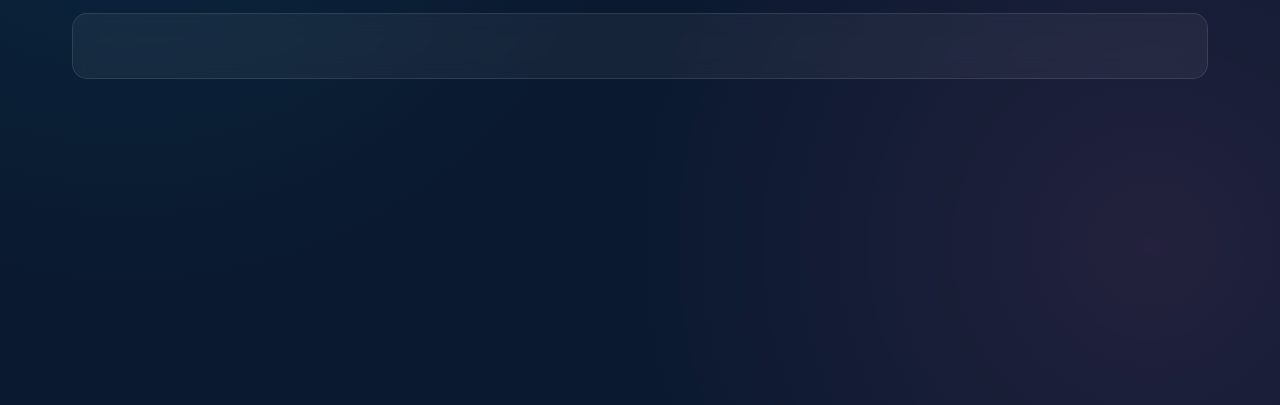
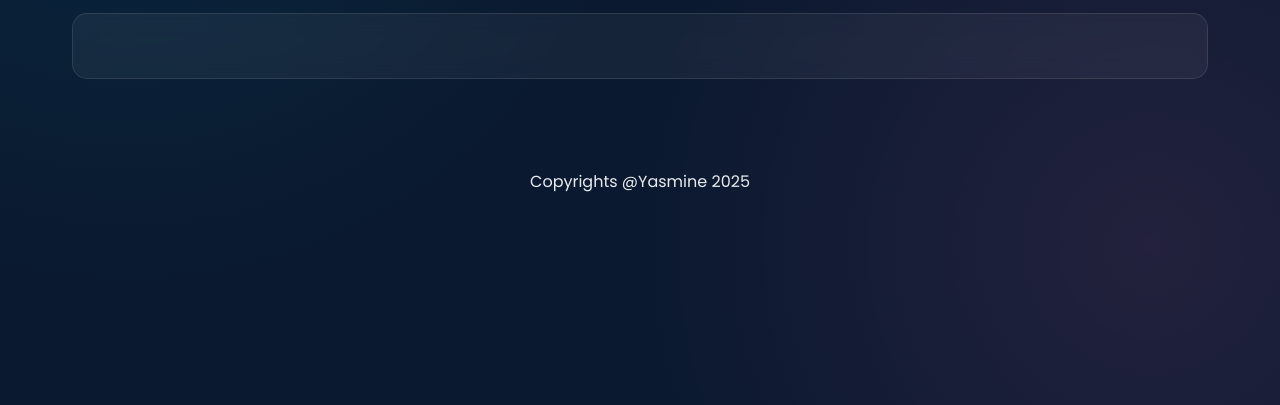
Before and after one commit to Bor-ghol/Nasa-space-explorer, a plain HTML site: page index.html in a window 1280 px wide. Shown: the part 395-800 px from the top of the page. Drawn offline with Linux system fonts and the light colour scheme.

Commit message:
added a footer and its css

```diff
--- a/index.html
+++ b/index.html
@@ -31,6 +31,7 @@
             </section>
         </main>
     </div>
+    <footer> <p>Copyrights @Yasmine 2025</p> </footer>
     <script src="./script/index.js"></script>
 </body>
 </html>
--- a/styles/index.css
+++ b/styles/index.css
@@ -229,3 +229,12 @@ section h2 {
     margin: 1rem 0;
     border: 1px solid rgba(255, 0, 0, 0.2);
 }
+
+footer {
+    background-color: var(--gradient);
+    color: var(--light);
+    text-align: center;
+    padding: 10px;
+    position: relative;
+    width: 100%;
+}
```
